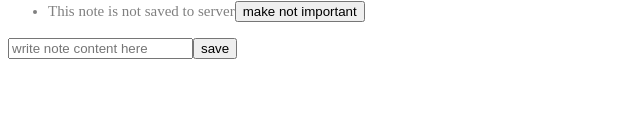
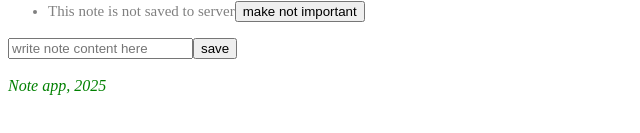
Before and after one commit to FeelNostalgic/fullstackopen-bootcamp, a React (Vite) app in the folder testing/: page / in a window 1280 px wide. Shown: the part 239-372 px from the top of the page, without its empty margins (0-640 px from the left). Built offline with nearby package versions, Linux system fonts and the light colour scheme; data requests are answered from the project's data file.

Commit message:
Inline style Footer

```diff
--- a/testing/src/App.jsx
+++ b/testing/src/App.jsx
@@ -98,10 +98,10 @@ const App = () => {
         setNotes(notes.map(n => n.id !== id ? n : returnedNote)) // replace the old note with the updated note
       })
       .catch(error => {
-          setErrorMessage(`Note '${note.content}' was already removed from server`)
-          setTimeout(() => {
-            setErrorMessage(null)
-          }, 5000)
+        setErrorMessage(`Note '${note.content}' was already removed from server`)
+        setTimeout(() => {
+          setErrorMessage(null)
+        }, 5000)
         setNotes(notes.filter(n => n.id !== id))
       })
   }
@@ -109,6 +109,20 @@ const App = () => {
   const notesToShow = showAll
     ? notes
     : notes.filter(note => note.important === true)
+
+  const Footer = () => {
+    const footerStyle = {
+      color: 'green',
+      fontStyle: 'italic',
+      fontSize: 16
+    }
+    return (
+      <div style={footerStyle}>
+        <br />
+        <em>Note app, 2025</em>
+      </div>
+    )
+  }
 
   return (
     <div>
@@ -136,6 +150,7 @@ const App = () => {
         <input value={newNotes} placeholder='write note content here' onChange={handleNoteChange} />
         <button type='submit'>save</button>
       </form>
+      <Footer />
     </div>
   )
 }
```
